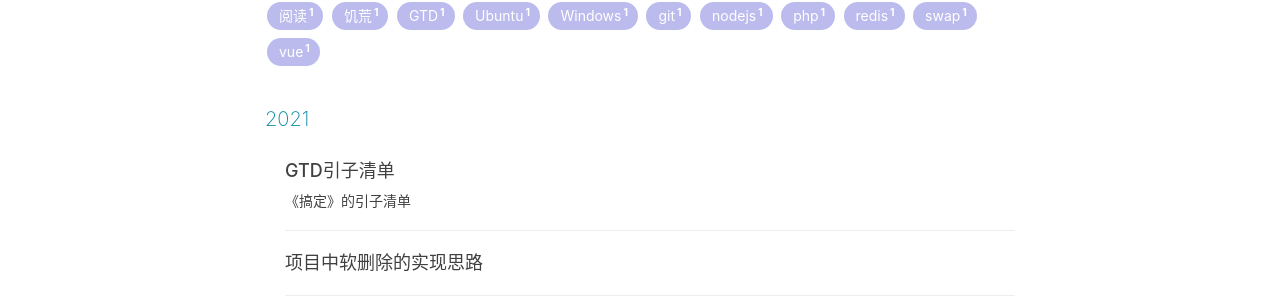
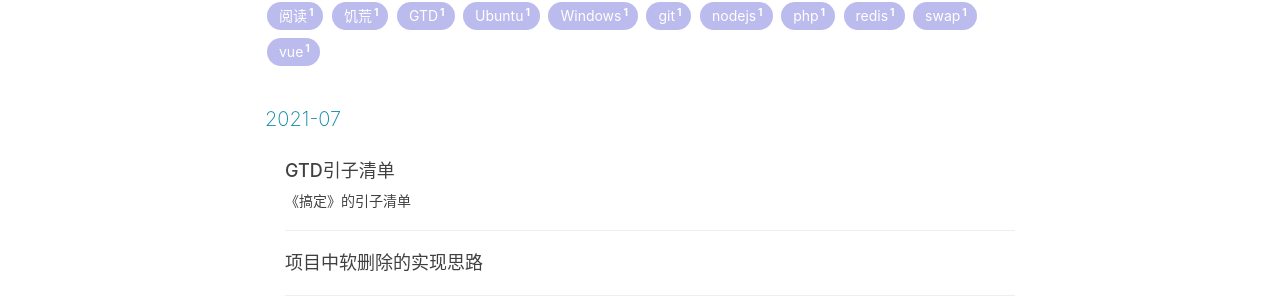
Before and after one commit to tongg112/tongg112.github.io, a Jekyll site: the page built from archive.html, in a window 1280 px wide and 1400 px high. Shown: the part 302-603 px from the top of the window. Built offline with Jekyll 4.4.1, drawn with Linux system fonts in a browser that asks for light colours; nearby versions of some CDN libraries; comment, search, counter and statistics services are not loaded.

Commit message:
修改 archive

```diff
--- a/archive.html
+++ b/archive.html
@@ -56,7 +56,7 @@
 				{%- endfor -%}
 
 			{% comment %} group by year {% endcomment %}
-			{%- assign _currentdate = _article.date | date: '%Y' -%}
+			{%- assign _currentdate = _article.date | date: '%Y-%m' -%}
 			{%- if _currentdate != _date -%}
 				{%- unless forloop.first -%}</section>{%- endunless -%}
 				<section>
```
